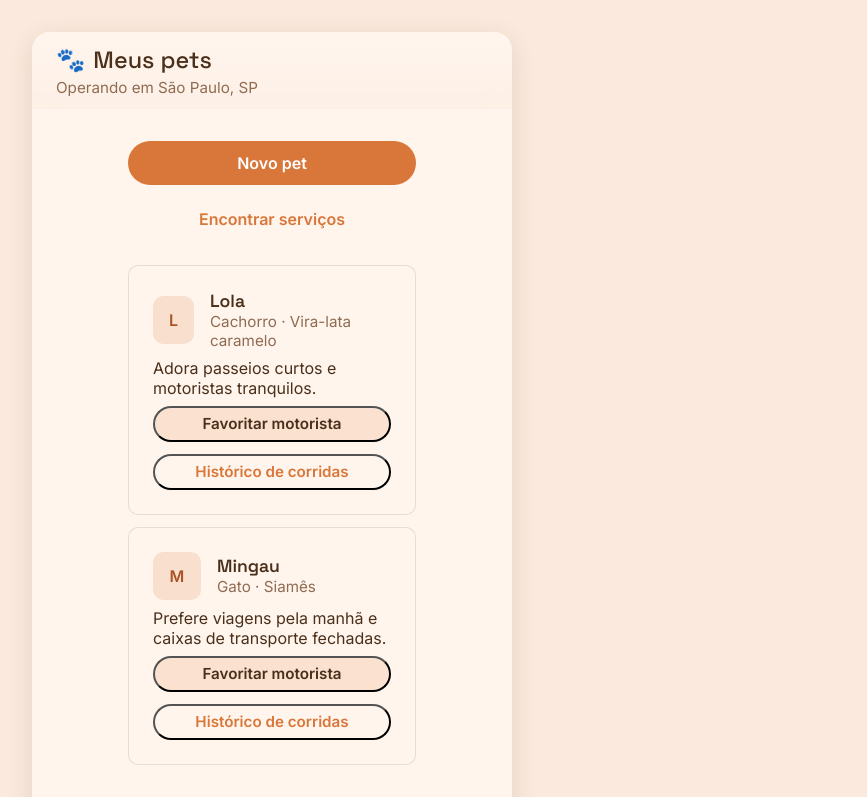
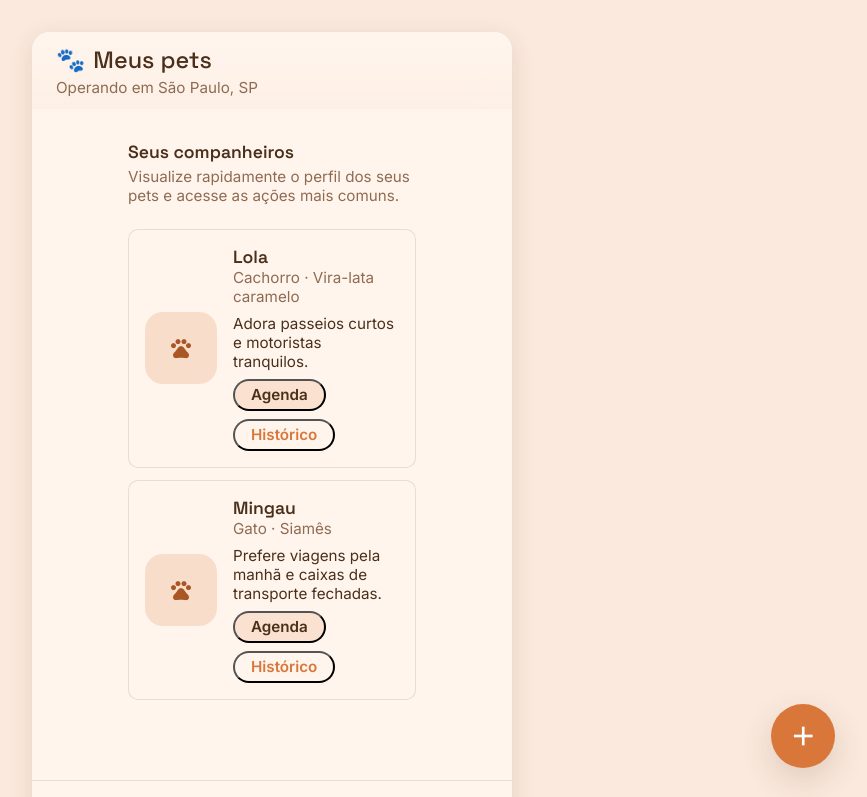
Before and after one commit to nilton-isaac/PetShopApp, a React (Vite) app in the folder app/: page /pets in a window 1280 px wide. Shown: the top 797 px of the page, without its empty margins (368-1235 px from the left). Built offline with nearby package versions, Linux system fonts and the light colour scheme.

Commit message:
Refatorar telas de pets, serviços e perfil

```diff
--- a/app/src/index.css
+++ b/app/src/index.css
@@ -995,6 +995,299 @@ select {
   font-size: var(--font-size-sm);
 }
 
+.pets-page {
+  position: relative;
+  gap: var(--space-lg);
+}
+
+.pets-page__intro {
+  display: flex;
+  flex-direction: column;
+  gap: var(--space-2xs);
+}
+
+.pets-page__subtitle {
+  font-size: var(--font-size-sm);
+  color: var(--color-text-subtle);
+}
+
+.pets-page__list {
+  display: grid;
+  gap: var(--space-sm);
+}
+
+.pet-card {
+  display: grid;
+  grid-template-columns: 72px 1fr;
+  gap: var(--space-md);
+  align-items: center;
+  padding: var(--space-md);
+}
+
+.pet-card__media {
+  width: 72px;
+  height: 72px;
+  border-radius: var(--radius-lg);
+  background: color-mix(in srgb, var(--color-surface-tonal) 80%, transparent);
+  display: grid;
+  place-items: center;
+  color: var(--color-primary-strong);
+  font-size: 32px;
+}
+
+.pet-card__content {
+  display: flex;
+  flex-direction: column;
+  gap: var(--space-xs);
+}
+
+.pet-card__title {
+  font-family: var(--font-family-display);
+  font-size: var(--font-size-md);
+  font-weight: 600;
+}
+
+.pet-card__meta {
+  font-size: var(--font-size-sm);
+  color: var(--color-text-subtle);
+}
+
+.pet-card__notes {
+  font-size: var(--font-size-sm);
+  color: var(--color-text);
+}
+
+.pet-card__actions {
+  display: flex;
+  flex-wrap: wrap;
+  gap: var(--space-xs);
+}
+
+.pet-card__chip {
+  min-height: 32px;
+  padding-inline: var(--space-md);
+}
+
+.fab {
+  position: fixed;
+  right: clamp(var(--space-lg), 6vw, 88px);
+  bottom: calc(var(--space-xl) + env(safe-area-inset-bottom));
+  width: 64px;
+  height: 64px;
+  border-radius: 32px;
+  display: grid;
+  place-items: center;
+  box-shadow: var(--shadow-raised);
+  padding: 0;
+  z-index: 20;
+}
+
+.fab .material-symbols-outlined {
+  font-size: 32px;
+}
+
+.services-page {
+  gap: var(--space-lg);
+}
+
+.services-page__search {
+  max-width: 480px;
+}
+
+.services-page__search .input-field__control {
+  border-radius: var(--radius-pill);
+  border: 1px solid color-mix(in srgb, var(--color-border) 60%, transparent);
+  background: rgba(255, 255, 255, 0.95);
+  box-shadow: var(--shadow-soft);
+}
+
+.services-grid {
+  display: grid;
+  grid-template-columns: repeat(auto-fit, minmax(220px, 1fr));
+  gap: var(--space-md);
+}
+
+.service-card {
+  position: relative;
+  display: grid;
+  grid-template-columns: auto 1fr;
+  gap: var(--space-md);
+  padding: var(--space-lg);
+  background: color-mix(in srgb, var(--color-surface-tonal) 90%, white 10%);
+}
+
+.service-card__icon {
+  width: 56px;
+  height: 56px;
+  border-radius: 20px;
+  background: color-mix(in srgb, var(--color-primary) 18%, white 82%);
+  display: grid;
+  place-items: center;
+  color: var(--color-primary-strong);
+  font-size: 30px;
+}
+
+.service-card__content {
+  display: flex;
+  flex-direction: column;
+  gap: var(--space-2xs);
+}
+
+.service-card__title {
+  font-family: var(--font-family-display);
+  font-size: var(--font-size-md);
+  font-weight: 600;
+}
+
+.service-card__description {
+  font-size: var(--font-size-sm);
+  color: var(--color-text-subtle);
+}
+
+.service-card__action {
+  position: absolute;
+  top: var(--space-md);
+  right: var(--space-md);
+  width: 48px;
+  height: 48px;
+  border-radius: 50%;
+  padding: 0;
+  display: grid;
+  place-items: center;
+  box-shadow: var(--shadow-soft);
+}
+
+.profile-page {
+  gap: var(--space-lg);
+}
+
+.profile-card {
+  display: flex;
+  flex-direction: column;
+  gap: var(--space-lg);
+}
+
+.profile-card__header {
+  display: flex;
+  align-items: center;
+  gap: var(--space-md);
+}
+
+.profile-avatar {
+  width: 72px;
+  height: 72px;
+  border-radius: 50%;
+  background: color-mix(in srgb, var(--color-primary) 12%, var(--color-surface-tonal));
+  display: grid;
+  place-items: center;
+  font-weight: 700;
+  font-size: var(--font-size-lg);
+  color: var(--color-primary-strong);
+}
+
+.profile-card__title {
+  font-family: var(--font-family-display);
+  font-size: var(--font-size-lg);
+  line-height: var(--line-height-tight);
+}
+
+.profile-card__subtitle {
+  font-size: var(--font-size-sm);
+  color: var(--color-text-subtle);
+}
+
+.profile-contact {
+  display: grid;
+  grid-template-columns: auto 1fr auto;
+  align-items: center;
+  gap: var(--space-sm);
+  padding: var(--space-md);
+  border-radius: var(--radius-md);
+  background: color-mix(in srgb, var(--color-surface-tonal) 85%, white 15%);
+  border: 1px solid color-mix(in srgb, var(--color-border) 55%, transparent);
+}
+
+.profile-contact__label {
+  font-size: var(--font-size-xs);
+  font-weight: 600;
+  text-transform: uppercase;
+  letter-spacing: 0.04em;
+  color: var(--color-text-subtle);
+}
+
+.profile-contact__value {
+  font-size: var(--font-size-sm);
+  font-weight: 500;
+}
+
+.profile-contact__action {
+  min-width: auto;
+  padding-inline: var(--space-sm);
+}
+
+.profile-options {
+  display: flex;
+  flex-direction: column;
+  gap: var(--space-md);
+}
+
+.profile-options__title {
+  font-size: var(--font-size-md);
+}
+
+.profile-options__list {
+  list-style: none;
+  display: flex;
+  flex-direction: column;
+  gap: 0;
+}
+
+.profile-options__item {
+  position: relative;
+}
+
+.profile-options__button {
+  width: 100%;
+  border: none;
+  background: transparent;
+  display: grid;
+  grid-template-columns: auto 1fr auto;
+  align-items: center;
+  gap: var(--space-sm);
+  padding: var(--space-sm) 0;
+  text-align: left;
+  font-weight: 600;
+  color: inherit;
+  cursor: pointer;
+}
+
+.profile-options__button:hover {
+  color: var(--color-primary-strong);
+}
+
+.profile-options__icon {
+  width: 40px;
+  height: 40px;
+  border-radius: 14px;
+  background: color-mix(in srgb, var(--color-surface-tonal) 80%, transparent);
+  display: grid;
+  place-items: center;
+  color: var(--color-primary-strong);
+}
+
+.profile-options__chevron {
+  color: var(--color-text-subtle);
+}
+
+.profile-options__divider {
+  position: absolute;
+  bottom: 0;
+  left: 56px;
+  right: 0;
+  height: 1px;
+  background: color-mix(in srgb, var(--color-border) 70%, transparent);
+}
+
 @media (max-width: 520px) {
   .app-main--auth {
     padding: clamp(var(--space-lg), 6vw, var(--space-2xl)) clamp(var(--space-md), 8vw, var(--space-xl));
--- a/app/src/pages/Pets.jsx
+++ b/app/src/pages/Pets.jsx
@@ -7,39 +7,52 @@ export default function Pets() {
   const { state } = useAppState();
 
   return (
-    <div className="section">
-      <div className="flow-actions" style={{ marginBottom: 'var(--space-sm)' }}>
-        <Button to="/pets/add" variant="primary">
-          Novo pet
-        </Button>
-        <Button variant="ghost" to="/services">
-          Encontrar serviços
-        </Button>
+    <div className="section pets-page">
+      <div className="pets-page__intro">
+        <h2 className="section-title">Seus companheiros</h2>
+        <p className="pets-page__subtitle">
+          Visualize rapidamente o perfil dos seus pets e acesse as ações mais comuns.
+        </p>
       </div>
-      {state.pets.map((pet) => (
-        <Card key={pet.id}>
-          <div className="section" style={{ gap: 'var(--space-xs)' }}>
-            <div className="list__item" style={{ border: 'none', padding: 0 }}>
-              <div className="avatar">{pet.name[0]}</div>
-              <div>
-                <h3 className="section-title" style={{ fontSize: 'var(--font-size-md)' }}>
-                  {pet.name}
-                </h3>
-                <p className="hero__subtitle">{pet.type}{pet.breed ? ` · ${pet.breed}` : ''}</p>
+
+      <div className="pets-page__list">
+        {state.pets.map((pet) => (
+          <Card key={pet.id} className="pet-card">
+            <div className="pet-card__media" aria-hidden="true">
+              <span className="material-symbols-outlined">pets</span>
+            </div>
+            <div className="pet-card__content">
+              <div className="pet-card__header">
+                <h3 className="pet-card__title">{pet.name}</h3>
+                <p className="pet-card__meta">
+                  {pet.type}
+                  {pet.breed ? ` · ${pet.breed}` : ''}
+                </p>
+              </div>
+              {pet.notes && <p className="pet-card__notes">{pet.notes}</p>}
+              <div className="pet-card__actions" aria-label="Atalhos do pet">
+                <Button variant="secondary" size="small" className="pet-card__chip">
+                  Agenda
+                </Button>
+                <Button variant="ghost" size="small" className="pet-card__chip">
+                  Histórico
+                </Button>
               </div>
             </div>
-            {pet.notes && <p>{pet.notes}</p>}
-            <div className="flow-actions">
-              <Button variant="secondary" size="small">
-                Favoritar motorista
-              </Button>
-              <Button variant="ghost" size="small">
-                Histórico de corridas
-              </Button>
-            </div>
-          </div>
-        </Card>
-      ))}
+          </Card>
+        ))}
+      </div>
+
+      <Button
+        to="/pets/add"
+        variant="primary"
+        className="fab"
+        aria-label="Adicionar novo pet"
+      >
+        <span className="material-symbols-outlined" aria-hidden="true">
+          add
+        </span>
+      </Button>
     </div>
   );
 }
--- a/app/src/pages/Services.jsx
+++ b/app/src/pages/Services.jsx
@@ -1,42 +1,81 @@
 import React from 'react';
 import Button from '../components/Button.jsx';
 import Card from '../components/Card.jsx';
+import InputField from '../components/InputField.jsx';
 
-const categorias = [
+const services = [
   {
     id: 'svc-1',
     title: 'Banho & Tosa',
-    description: 'Parceiros certificados, atendimento com hora marcada e acompanhamento pelo app.',
+    description: 'Agende cuidados com profissionais certificados e acompanhamento em tempo real.',
+    icon: 'shower',
   },
   {
     id: 'svc-2',
     title: 'Veterinários',
-    description: 'Clínicas e profissionais 24h que aceitam transporte assistido e teleorientação.',
+    description: 'Consultas presenciais, atendimento 24h e teleorientação integrada.',
+    icon: 'medical_services',
   },
   {
     id: 'svc-3',
     title: 'Pet Hotel & Creche',
-    description: 'Locais com monitoramento ao vivo e integração com diário do pet.',
+    description: 'Hospedagem monitorada para viagens e rotina de socialização segura.',
+    icon: 'hotel',
+  },
+  {
+    id: 'svc-4',
+    title: 'Passeios guiados',
+    description: 'Passeadores avaliados com rotas favoritas e registro de atividades.',
+    icon: 'hiking',
+  },
+  {
+    id: 'svc-5',
+    title: 'Treinamento',
+    description: 'Adestradores parceiros com planos personalizados e relatórios semanais.',
+    icon: 'psychology',
+  },
+  {
+    id: 'svc-6',
+    title: 'Produtos essenciais',
+    description: 'Entrega recorrente de ração, medicamentos e itens de bem-estar.',
+    icon: 'shopping_bag',
   },
 ];
 
 export default function Services() {
   return (
-    <div className="section">
-      {categorias.map((categoria) => (
-        <Card key={categoria.id}>
-          <h3 className="section-title">{categoria.title}</h3>
-          <p>{categoria.description}</p>
-          <div className="flow-actions">
-            <Button variant="primary" size="small">
-              Ver parceiros
+    <div className="section services-page">
+      <InputField
+        id="service-search"
+        className="services-page__search"
+        label="Buscar serviços"
+        icon={<span className="material-symbols-outlined">search</span>}
+        inputProps={{ placeholder: 'Procure por parceiros ou categorias' }}
+      />
+
+      <div className="services-grid">
+        {services.map((service) => (
+          <Card key={service.id} tonal className="service-card">
+            <div className="service-card__icon" aria-hidden="true">
+              <span className="material-symbols-outlined">{service.icon}</span>
+            </div>
+            <div className="service-card__content">
+              <h3 className="service-card__title">{service.title}</h3>
+              <p className="service-card__description">{service.description}</p>
+            </div>
+            <Button
+              variant="secondary"
+              size="small"
+              className="service-card__action"
+              aria-label={`Adicionar ${service.title}`}
+            >
+              <span className="material-symbols-outlined" aria-hidden="true">
+                add
+              </span>
             </Button>
-            <Button variant="ghost" size="small">
-              Solicitar corrida
-            </Button>
-          </div>
-        </Card>
-      ))}
+          </Card>
+        ))}
+      </div>
     </div>
   );
 }
```
Also changed, not shown: app/src/pages/Profile.jsx (+46 -25 lines).
